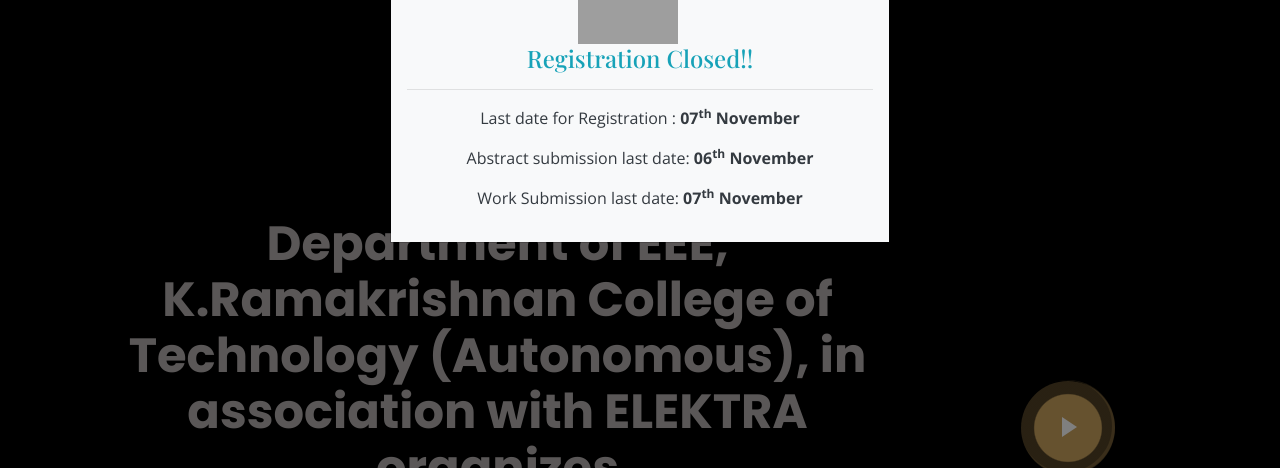
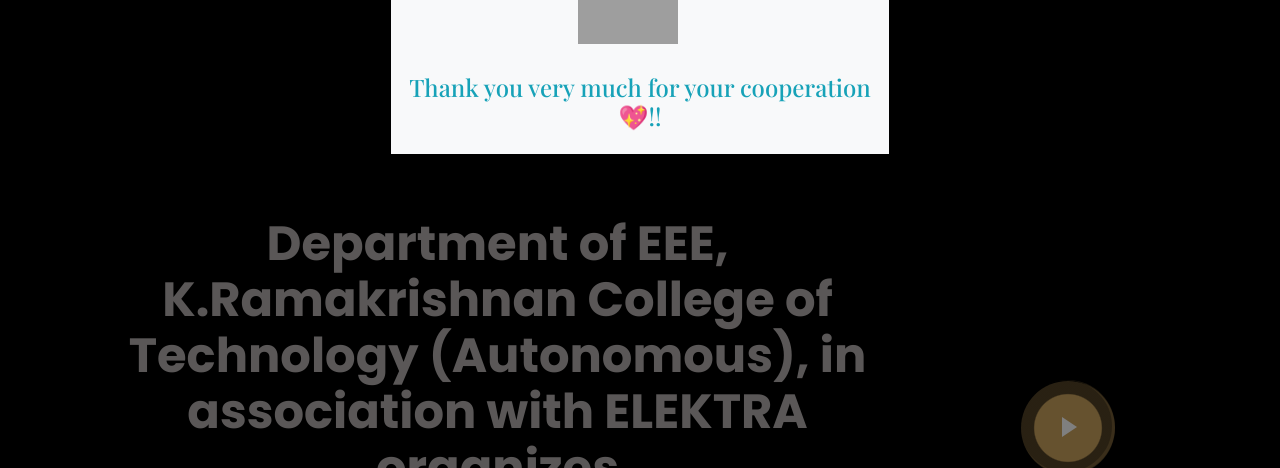
Before and after one commit to KRCT-EEE/VOLTRON-2K21, a plain HTML site: page index.html in a window 1280 px wide. Shown: the part 76-544 px from the top of the page. Drawn offline with nearby package versions, Linux system fonts and the light colour scheme; grey boxes are pictures that could not be loaded; animation ran at ten frames a second; a web font is replaced by a local one.

Commit message:
Update index.html

```diff
--- a/index.html
+++ b/index.html
@@ -1160,13 +1160,8 @@
             <span aria-hidden="true"><i class="fa fa-times-circle-o"></i></span>
           </button>
           <div class="text-center"><img src="https://cdn.dribbble.com/users/3251/screenshots/470914/aah.gif" alt="" class="img-fluid" width="100" height="100"></div>
-          <h4 class="text-center text-info">Registration Closed!!</h4>
-          <hr>
-          <p class="text-dark text-center">Last date for Registration :     <b>07<sup>th</sup> November</b><p>
+          <h4 class="text-center text-info"><br>Thank you very much for your cooperation 💖!!</h4>
 
-          <p class="text-dark text-center">Abstract submission last date:   <b>06<sup>th</sup> November</b></p>
-
-          <p class="text-dark text-center">Work Submission last date:       <b>07<sup>th</sup> November</b></p>
         </div>
       </div>
     </div>
```
